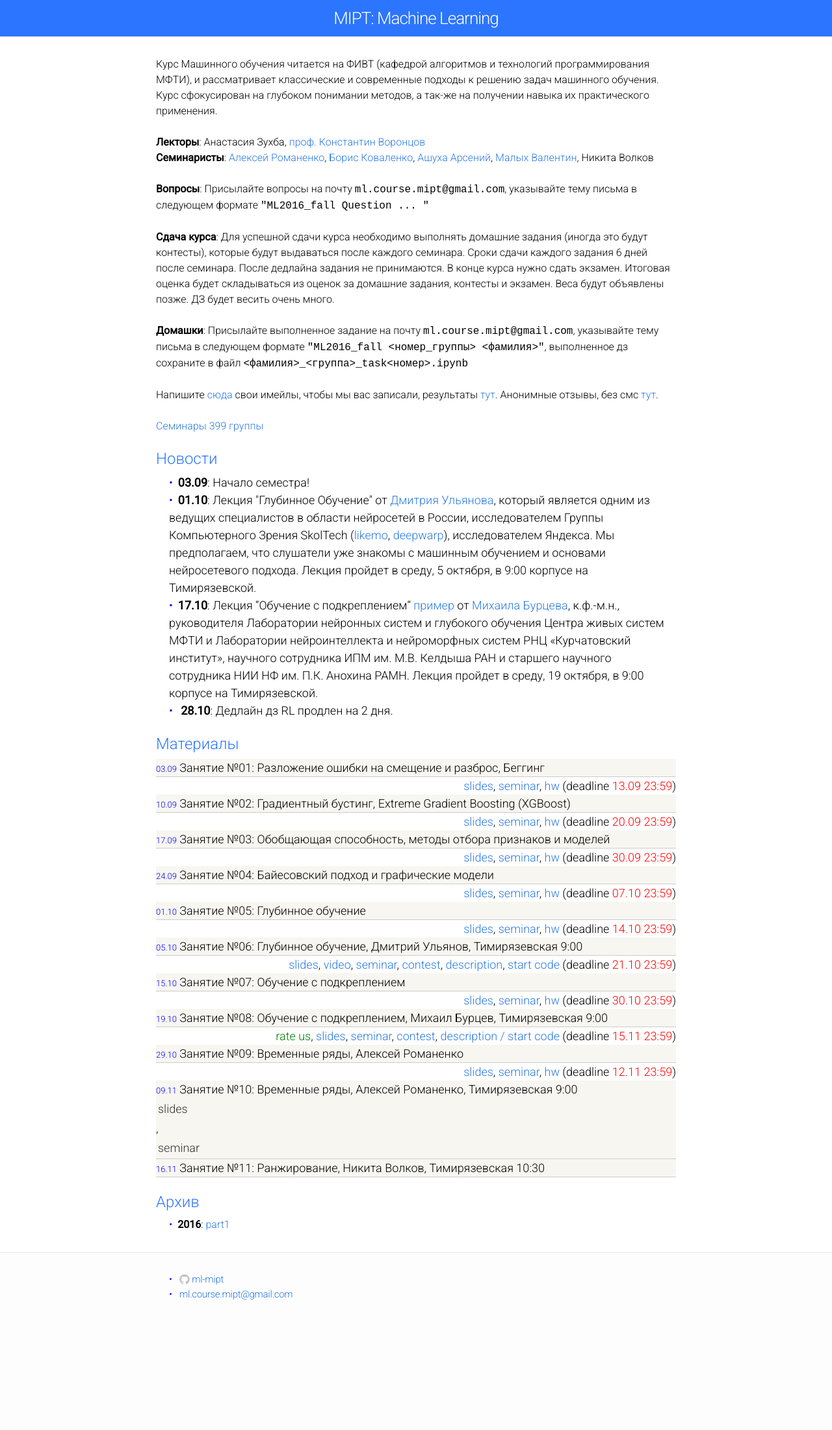
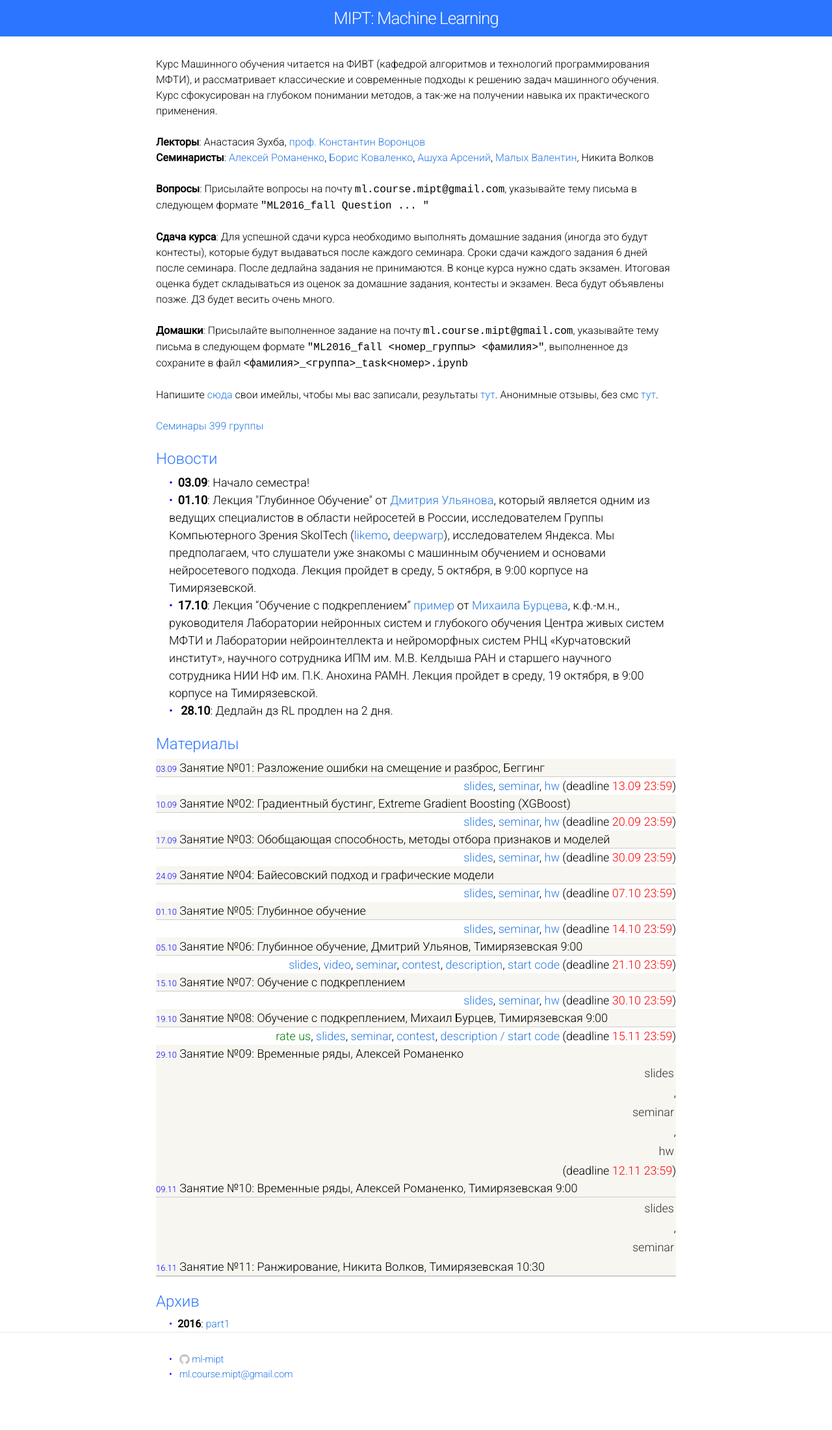
Before and after one commit to ml-mipt/old-ml-mipt.github.io, a Jekyll site: the page built from index.html, in a window 1280 px wide. Shown: the whole page at 65% size. Built offline with Jekyll 4.4.1, drawn with Linux system fonts in a browser that asks for light colours; before the commit the page ends 2048 px from its top, so only the background shows below that.

```diff
--- a/index.html
+++ b/index.html
@@ -128,7 +128,7 @@
 
     <div class="materials-item">
       <font size="2" color="blue">29.10</font> Занятие №09: Временные ряды, Алексей Романенко
-    </div>
+
 
     <div style="text-align: right">
      <a href="https://github.com/ml-mipt/ml-mipt-part2/blob/master/2016/lectures/lec9-TimeSeries.pdf">slides</a>,
@@ -139,8 +139,10 @@
 
     <div class="materials-item">
       <font size="2" color="blue">09.11</font> Занятие №10: Временные ряды, Алексей Романенко, Тимирязевская 9:00
-	  <a href="https://github.com/ml-mipt/ml-mipt-part2/blob/master/2016/lectures/lec10_AggregatingAlgorithm.pdf">slides</a>,
-	 <a href="https://github.com/ml-mipt/ml-mipt-part2/tree/master/2016/seminars/sem09_retail_tsf_ml">seminar</a>
+    </div>
+    <div style="text-align: right">
+      <a href="https://github.com/ml-mipt/ml-mipt-part2/blob/master/2016/lectures/lec10_AggregatingAlgorithm.pdf">slides</a>,
+      <a href="https://github.com/ml-mipt/ml-mipt-part2/tree/master/2016/seminars/sem09_retail_tsf_ml">seminar</a>
     </div>
 
     <div style="text-align: right">
```
